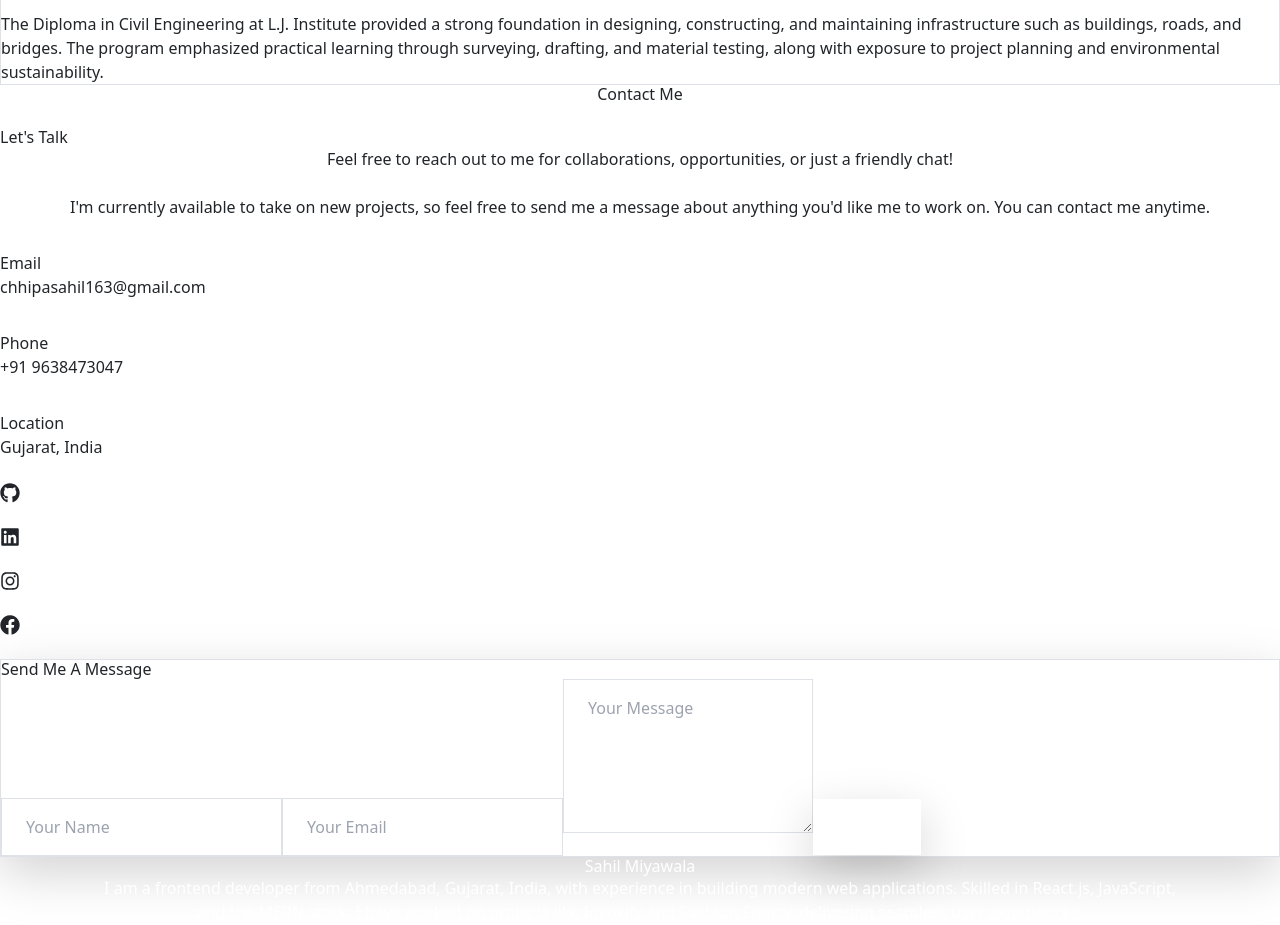
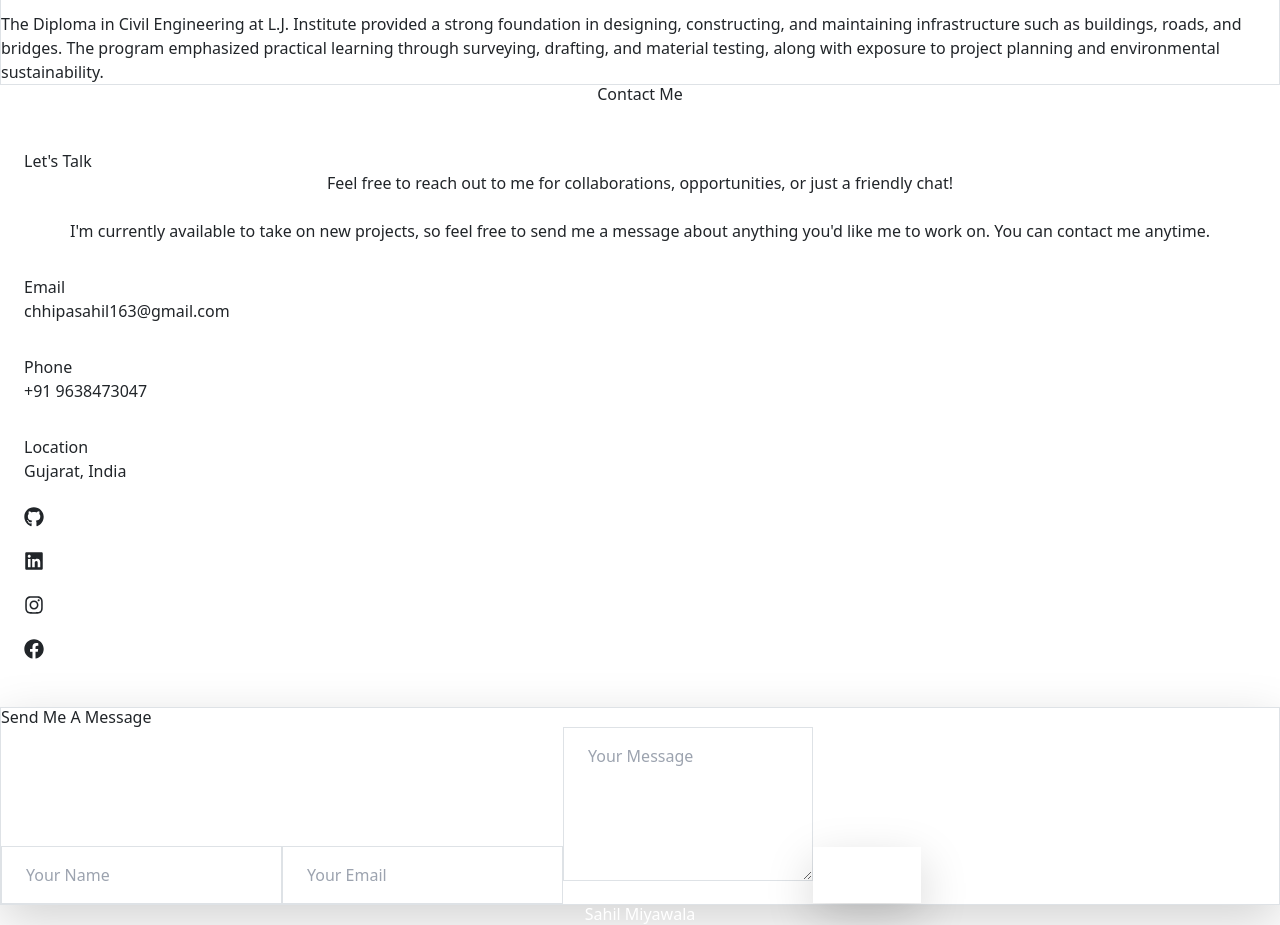
Before and after one commit to B3ingSahil007/Portfolio, a React (Vite) app: page / in a window 1280 px wide. Shown: the part 8780-9705 px from the top of the page. Built offline with nearby package versions, Linux system fonts and the light colour scheme.

Commit message:
Upgrade Code

```diff
--- a/src/App.jsx
+++ b/src/App.jsx
@@ -4,14 +4,14 @@ import { useEffect } from "react"
 import { ThemeProvider, useTheme } from "./Context/theme-context"
 import LoadingScreen from "./Components/loading-screen"
 import ThemeToggle from "./Components/theme-toggle"
-import Navbar from "./components/navbar"
+import Navbar from "./Components/Navbar"
 import Hero from "./Components/Hero"
-import About from "./components/about"
-import Services from "./components/services"
-import MyWork from "./components/mywork"
-import Experiences from "./components/experiences"
-import Contact from "./components/contact"
-import Footer from "./components/footer"
+import About from "./Components/About"
+import Services from "./Components/Services"
+import MyWork from "./Components/MyWork"
+import Experiences from "./Components/Experiences"
+import Contact from "./Components/Contact"
+import Footer from "./Components/Footer"
 
 const AppContent = () => {
   const { isLoading, isDark } = useTheme()
@@ -42,8 +42,8 @@ const AppContent = () => {
   return (
     <div className={`min-h-screen transition-all duration-1000 ${isDark ? "bg-gray-900" : "bg-white"}`}>
       <Navbar />
-      <ThemeToggle />
       <main>
+        <ThemeToggle />
         <Hero />
         <About />
         <Services />
--- a/src/Components/Contact.jsx
+++ b/src/Components/Contact.jsx
@@ -61,10 +61,10 @@ const Contact = () => {
     >
       <Title title="Contact Me" />
 
-      <div ref={ref} className="contact-content w-[90%] lg:w-[80%] grid grid-cols-1 lg:grid-cols-2 gap-12">
+      <div ref={ref} className="contact-content w-[75%] lg:w-[80%] grid grid-cols-1 lg:grid-cols-2 gap-12">
         {/* Contact Details */}
         <div
-          className={`contact-details flex flex-col items-center lg:items-start p-8 rounded-2xl transition-all duration-1000 ${
+          className={`contact-details flex flex-col items-center lg:items-start p-4 rounded-2xl transition-all duration-1000 ${
             isVisible ? "opacity-100 translate-x-0" : "opacity-0 -translate-x-10"
           } ${isDark ? "bg-gray-800" : "bg-gray-50"}`}
         >
```
